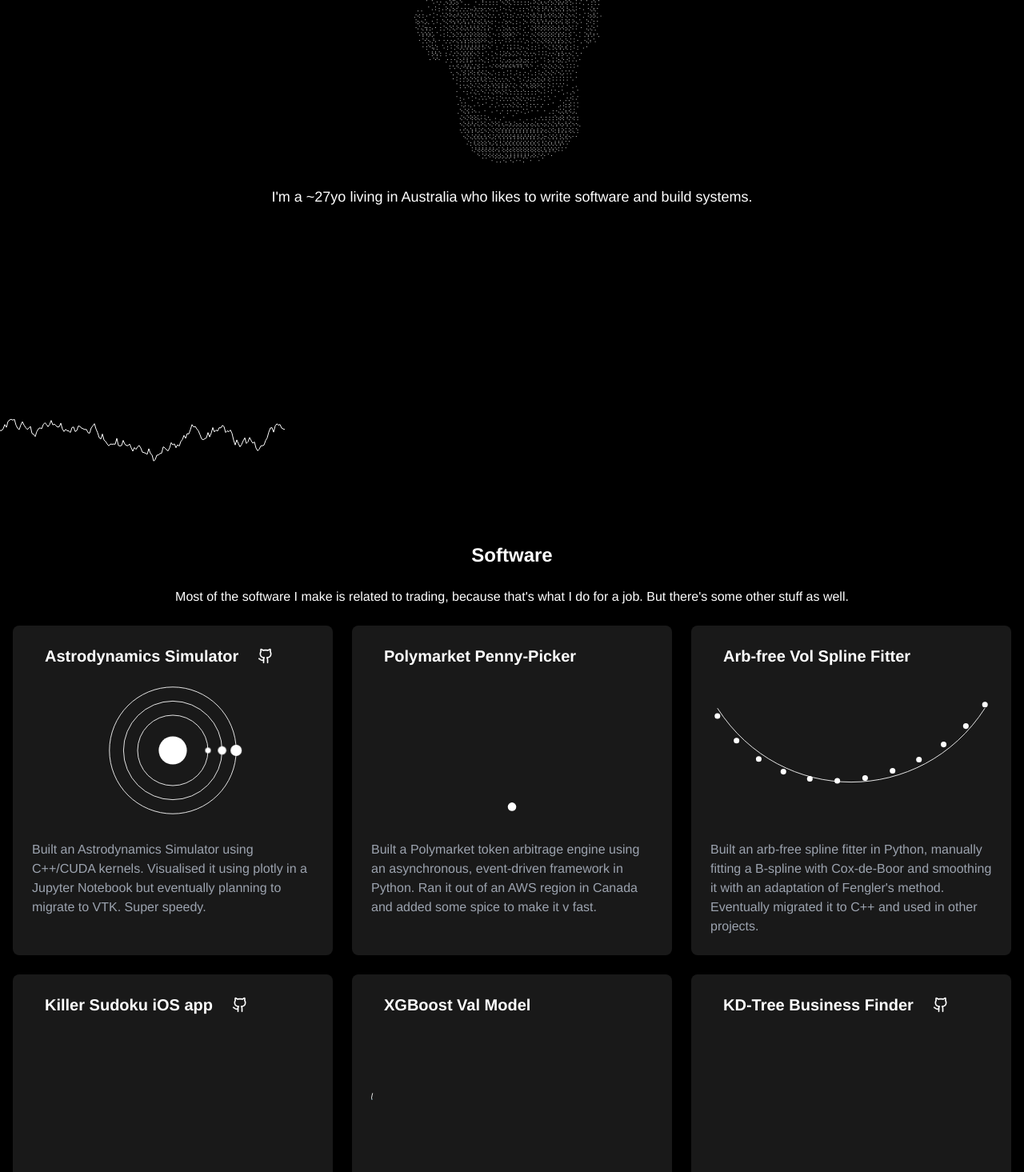
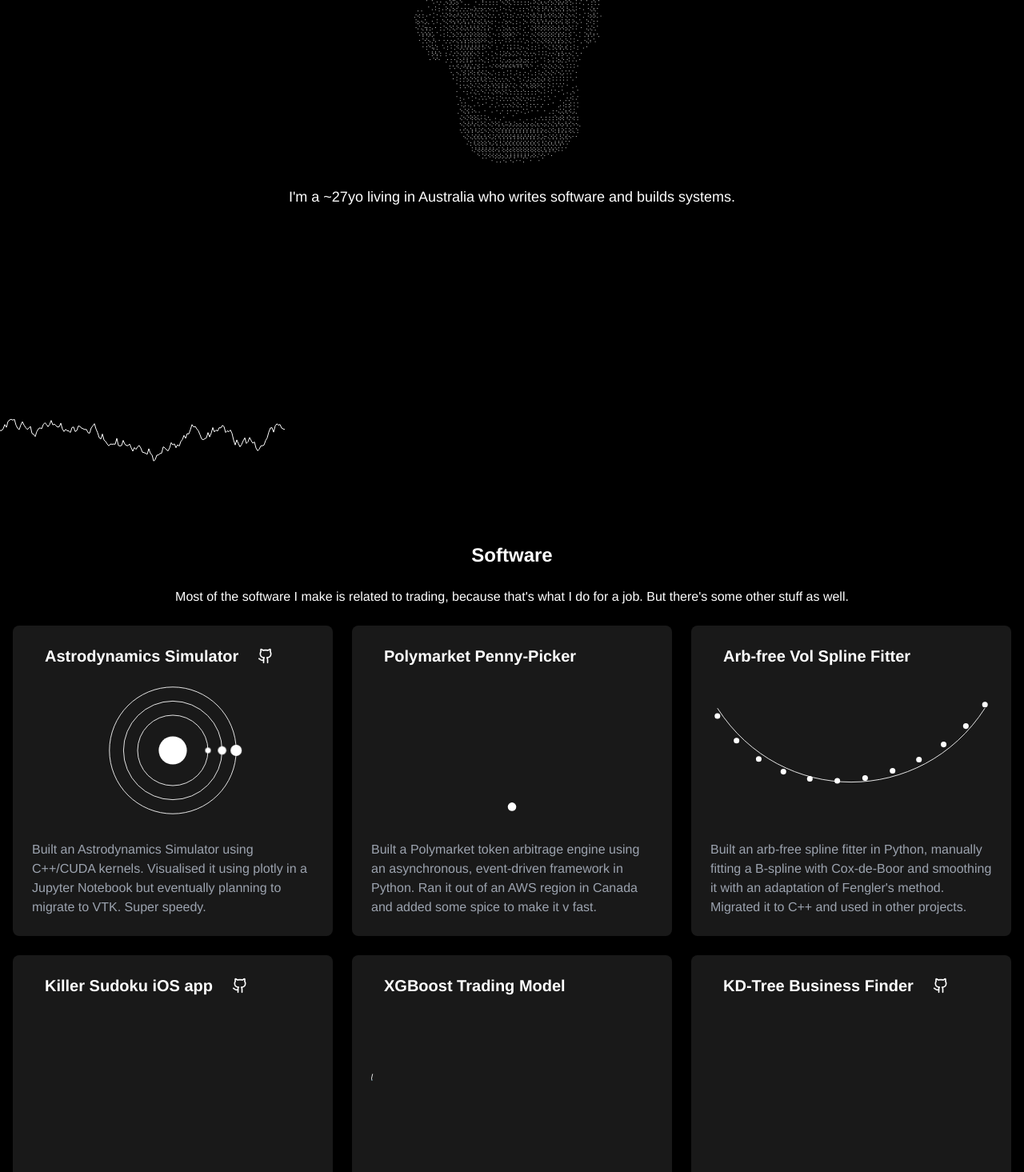
Before and after one commit to tobias-x/tobias-x.github.io, a Next.js app: page / in a window 1280 px wide. Shown: the part 386-1851 px from the top of the page at 80% size. Built offline with nearby package versions, Linux system fonts and the light colour scheme.

Commit message:
spellcheck

```diff
--- a/src/components/About.js
+++ b/src/components/About.js
@@ -66,7 +66,7 @@ const About = () => {
         >
           {displayText}
         </pre>
-        <p className="mt-4 text-lg text-center">I'm a ~27yo living in Australia who likes to write software and build systems.</p>
+        <p className="mt-4 text-lg text-center">I'm a ~27yo living in Australia who writes software and builds systems.</p>
       </div>
     </section>
   );
--- a/src/components/Portfolio.js
+++ b/src/components/Portfolio.js
@@ -94,7 +94,7 @@ const softwareProjects = [
     {
         name: 'Arb-free Vol Spline Fitter',
         animation: '/animations/vol_spline.svg',
-        description: "Built an arb-free spline fitter in Python, manually fitting a B-spline with Cox-de-Boor and smoothing it with an adaptation of Fengler's method. Eventually migrated it to C++ and used in other projects."
+        description: "Built an arb-free spline fitter in Python, manually fitting a B-spline with Cox-de-Boor and smoothing it with an adaptation of Fengler's method. Migrated it to C++ and used in other projects."
     },
     {
         name: 'Killer Sudoku iOS app',
@@ -103,7 +103,7 @@ const softwareProjects = [
         description: "Tried to download a Killer Sudoku app and they were all $10. Built one myself using Swift instead. Worst experience of my life."
     },
     {
-        name: 'XGBoost Val Model',
+        name: 'XGBoost Trading Model',
         animation: '/animations/xgb.svg',
         description: "First exposure to trading during Uni, trying to predict whether a stock will go up or down based on some features and using XGBoost/LightGBM."
     },
```
